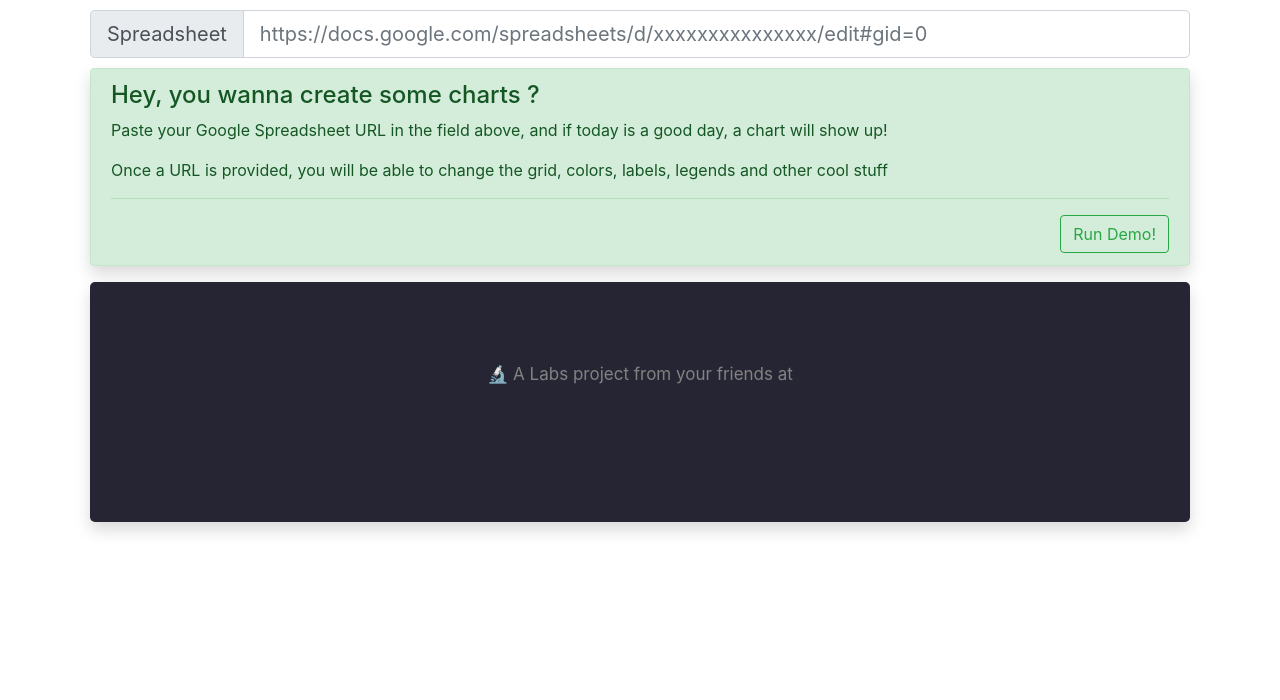
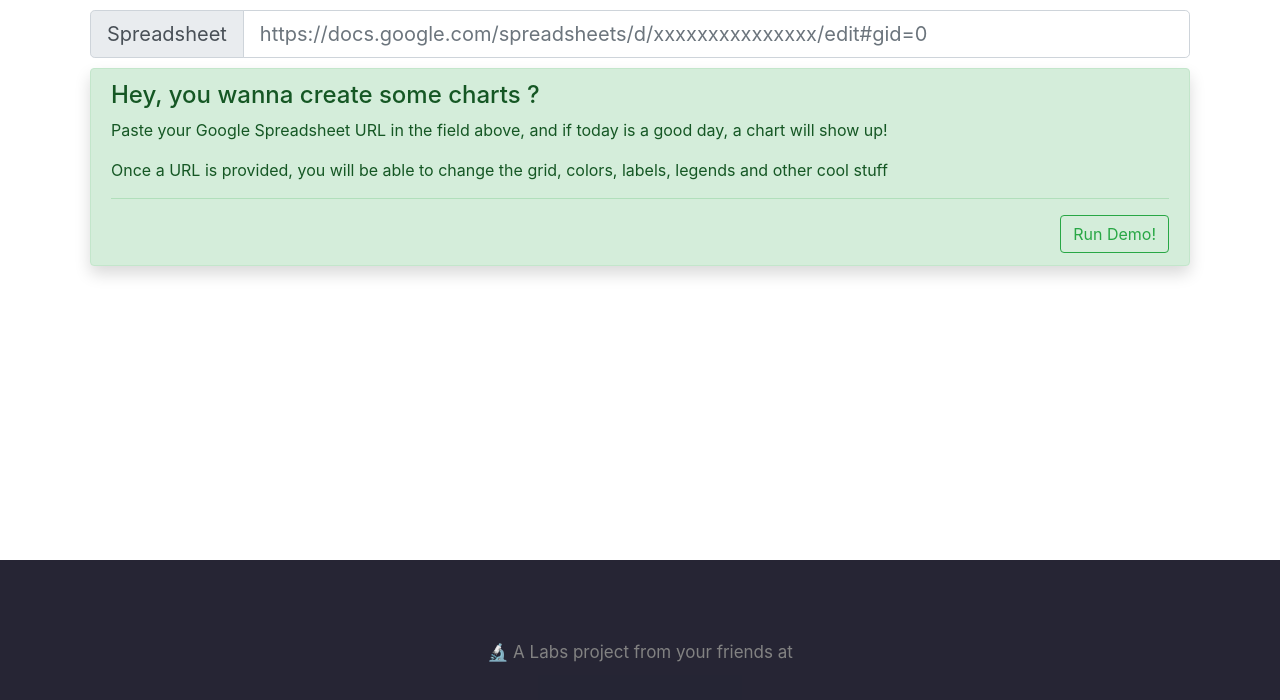
Before and after one commit to postlight/robo-chart-web, a React (Create React App) app: page / in a window 1280 px wide. Shown: the top 700 px of the page. Built offline with nearby package versions, Linux system fonts and the light colour scheme; no server answers.

Commit message:
style: footer always at the bottom of the page

```diff
--- a/src/components/Footer.jsx
+++ b/src/components/Footer.jsx
@@ -2,7 +2,8 @@ import React from 'react';
 import postlightgif from '../static/images/postlight-labs.gif';
 
 export default () => (
-  <footer className="footer sheets-container shadow">
+  <div className="footer-container">
+    <footer>
       <span role="img" aria-label="microscope">
         🔬 A Labs project from your friends at
       </span>
@@ -10,4 +11,5 @@ export default () => (
         <img src={postlightgif} alt="Postlight Labs" width="204" height="45" />
       </a>
     </footer>
+  </div>
 );
--- a/src/components/SpreadsheetPicker.jsx
+++ b/src/components/SpreadsheetPicker.jsx
@@ -24,8 +24,7 @@ const SpreadsheetPicker = ({ dispatch }) => {
   };
 
   return (
-    <div className="sheets-container">
-      <div className="input-group input-group-lg">
+    <div className="sheets-container input-group input-group-lg">
       <div className="input-group-prepend">
         <span className="input-group-text" id="inputGroup-sizing-lg">
           Spreadsheet
@@ -40,7 +39,6 @@ const SpreadsheetPicker = ({ dispatch }) => {
         onChange={evt => validateAndExecute(evt.target.value, dispatch)}
       />
     </div>
-    </div>
   );
 };
 
--- a/src/styles/App.scss
+++ b/src/styles/App.scss
@@ -1,15 +1,32 @@
 @import 'Variables';
 
+html {
+  height: 100%;
+  box-sizing: border-box;
+}
+
+*,
+*:before,
+*:after {
+  box-sizing: inherit;
+}
+
 body {
+  position: relative;
   margin: 0;
   padding: 0;
   background-color: $backgroud;
+  min-height: 100%;
   font-family: -apple-system, system-ui, BlinkMacSystemFont, 'Segoe UI',
     Helvetica, Arial, sans-serif, 'Apple Color Emoji', 'Segoe UI Emoji',
     'Segoe UI Symbol';
   color: $font;
   -webkit-font-smoothing: antialiased;
   -moz-osx-font-smoothing: grayscale;
+}
+
+#root {
+  min-height: 100%;
 }
 
 .form-inline {
@@ -63,15 +80,17 @@ body {
   }
 }
 
-.footer {
+.footer-container {
+  padding-top: 250px;
+  footer {
+    position: absolute;
+    width: 100%;
+    bottom: 0;
     color: $footer-color;
     padding-top: 80px;
     padding-bottom: 80px;
-  margin-top: 0 !important;
-  margin-bottom: 10px !important;
     background: $footer-background;
     text-align: center;
-  border-radius: 5px;
     span {
       display: inline-block;
       font-size: 17px;
@@ -81,6 +100,7 @@ body {
       padding-top: 10px;
       width: 204px;
       margin: 0 auto;
+    }
   }
 }
 
@@ -115,6 +135,11 @@ body {
   margin-left: -28px;
   margin-top: 50px;
   padding-bottom: 50px;
+}
+
+.input-group-lg {
+  margin-top: 0px !important;
+  padding-top: $vpadding;
 }
 
 .sheets-container {
```
Lines whose indentation alone changed are shown as unchanged.
